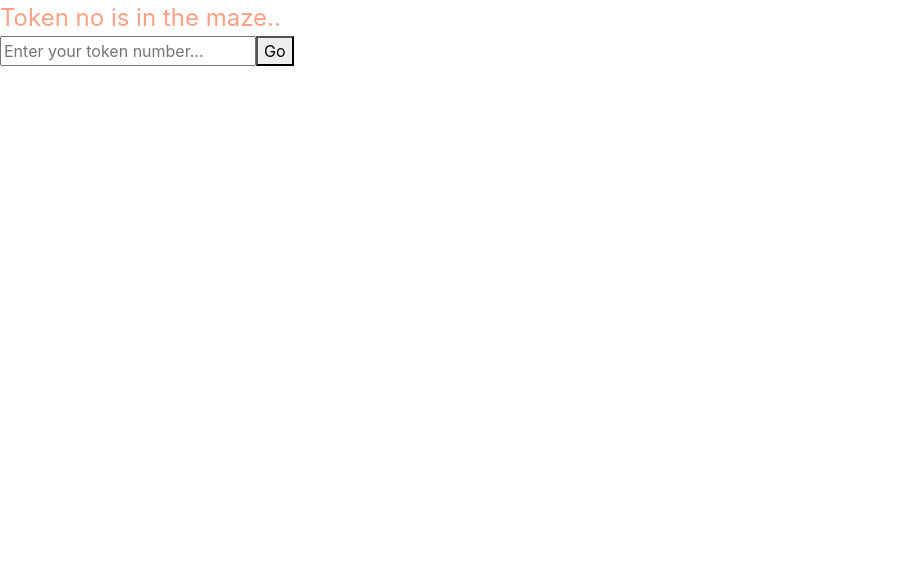
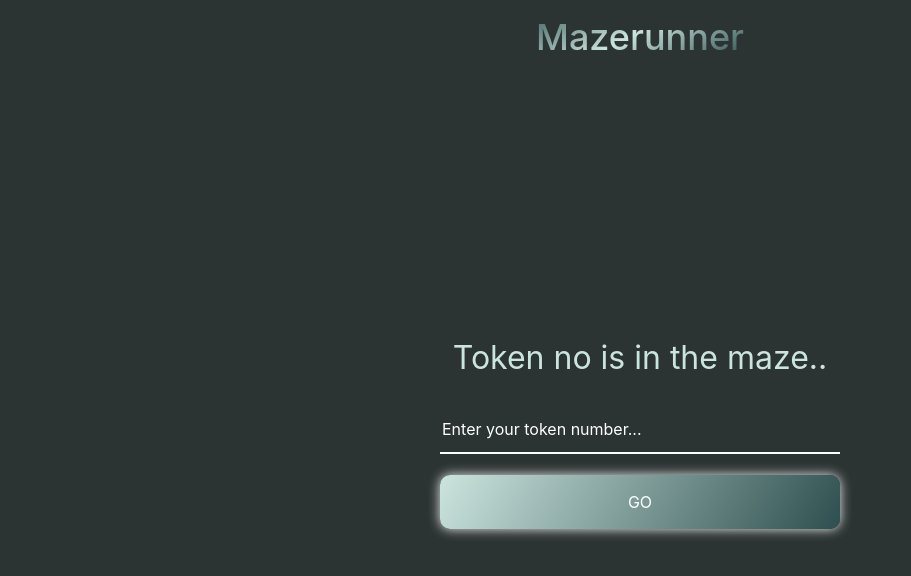
Before and after one commit to Anuragchandra221/Mazerunner, a React (Create React App) app: page / in a window 1280 px wide. Shown: the top 576 px of the page, without its empty margins (0-911 px from the left). Built offline with nearby package versions, Linux system fonts and the light colour scheme; no server answers; the database is empty.

Commit message:
Styles updated

```diff
--- a/src/App.css
+++ b/src/App.css
@@ -1,5 +1,6 @@
 .App {
   text-align: center;
+
 }
 html{
   padding: 0;
@@ -11,6 +12,7 @@ html{
 }
 body{
   height: 100vh;
+  background-color: #2C3333;
 }
 #root{
   height: 100%;
@@ -20,30 +22,69 @@ body{
     animation: App-logo-spin infinite 20s linear;
   }
 }
+.inputdiv{
+  display: flex;
+  flex-direction: column;
+  width: 85%;
+  justify-content: center;
+  align-items: center;
+}
+.input{
+  width: 100%;
+  height: 3em;
+  background-color: #2C3333;
+  border: none;
+  border-bottom: 2px solid #fff;
+  color: #fff;
+}
+.input::placeholder{
+  color: #fff;
+}
+.input:focus{
+  outline: none;
+}
 .button{
   margin: 5px;
-  padding: 15px;
+  padding: 10px;
+  width: 100%;
   text-align: center;
   text-transform: uppercase;
   transition: 0.5s;
-  width: 18em;
-  color: white;
  /* text-shadow: 0px 0px 10px rgba(0,0,0,0.2);*/
-  box-shadow: 0 0 20px #eee;
+  box-shadow: 0 0 12px #eee;
   border-radius: 10px;
-  background-image: linear-gradient(to right, #f6d365 0%, #fda085 51%, #f6d365 100%);
+  background-image: -moz-linear-gradient(120deg,#CBE4DE, #2E4F4F);
+  background-image: -webkit-linear-gradient(120deg,#CBE4DE, #2E4F4F);
+  background-image: linear-gradient(120deg,#CBE4DE, #2E4F4F);
   border: none;
   color: #fff;
 }
-h4{
-  color: #fda085;
-  position: absolute;
-  top: 4px;
-  right: 50%;
+.button:hover{
+  color: #282c34;
+  text-decoration: none;
+  transform: scale(1.05);
+}
+.admin{
+  flex-direction: column;
+}
+.home{
+  width: 100%;
+  flex-direction: column;
+}
+h2{
+  font-size: 34px;
+  background: -webkit-linear-gradient(120deg , #2E4F4F, #CBE4DE, #2E4F4F);
+  -webkit-background-clip: text;
+  -webkit-text-fill-color: transparent;
+}
+.token{
+  background: -webkit-linear-gradient(120deg , #2E4F4F, #CBE4DE, #2E4F4F);
+  -webkit-background-clip: text;
+  -webkit-text-fill-color: transparent;
 }
 .text{
-  font-size: x-large;
-  color: #fda085;
+  font-size: 28px;
+  color: #CBE4DE;
 }
 .App-header {
   background-color: #282c34;
@@ -68,3 +109,18 @@ h4{
     transform: rotate(360deg);
   }
 }
+@media screen and (min-width:500px) {
+  .inputdiv{
+    width: 25em;
+  }
+  .text{
+    font-size: 32px;
+  }
+  h2{
+    font-size: 36px;
+  }
+  .button{
+    padding: 15px;
+    width: 25em;
+  }
+}
--- a/src/Components/Admin.js
+++ b/src/Components/Admin.js
@@ -36,15 +36,11 @@ const submit = (e)=>{
 }
 
   return (
-    <div className='h-100' style={{position: 'relative'}}>
-      <h4 className='text-center pt-3'>Mazerunner</h4>
-      <div className='row h-100 d-flex align-items-center'>
-        <div className='col-md-3 d-flex justify-content-center'>
+    <div className='admin h-100 d-flex justify-content-start align-items-center' >
+      <h2 className='text-center pt-3'>Mazerunner</h2>
+      <div className='h-100 d-flex justify-content-center align-items-center' style={{flexDirection:'column'}}>
+          <p className='text pb-0 m-0 mb-3'>Token no <span className='token'>{token}</span> is in the maze..</p>
             <button className='button' onClick={submit}>ADd next</button>
-        </div>
-        <div className='pl-5 col-md-9 d-flex justify-content-start'>
-          <p className='text pb-0 m-0'>Token no {token} is in the maze..</p>
-        </div>
       </div>
 
 
--- a/src/Components/Contestant.js
+++ b/src/Components/Contestant.js
@@ -16,14 +16,22 @@ function Contestant() {
     return onValue(query, (snapshot) => {
       const data = snapshot.val();
       setToken(data.token)
+
+
+
+
       Notification.requestPermission().then((perm)=>{
         if(perm=="granted"){
             if (params.id-data.token<5){
+              const audio = new Audio('src/utils/Notification - Notification.mp3');
+              audio.play();
               const notification = new Notification("Mazerunner", {
                 body: 'hurry up',
 
               })
             }
+        }else{
+
         }
       })
     });
@@ -31,8 +39,11 @@ function Contestant() {
 
   },[])
   return (
-    <div>
-      <p className='text pb-0 m-0'>Token no {token} is in the maze..</p>
+    <div className='h-100 d-flex justify-content-start align-items-center' style={{flexDirection:'column'}}>
+      <h2 className='text-center pt-3'>Mazerunner</h2>
+    <div className='contestant h-100 d-flex justify-content-center align-items-center'>
+      <p className='text pb-0 m-0'>Token no <span className='token'>{token}</span> is in the maze..</p>
+    </div>
     </div>
   )
 }
--- a/src/Components/Home.js
+++ b/src/Components/Home.js
@@ -18,10 +18,17 @@ function Home() {
 
   },[])
   return (
-    <div>
-      <p className='text pb-0 m-0'>Token no {token} is in the maze..</p>
-      <input placeholder='Enter your token number...' type="text" onChange={(e)=>{setInput(e.target.value)}} />
-      <Link to={`${input}/`}><button>Go</button></Link>
+    <div className='home h-100 d-flex justify-content-start align-items-center' style={{flexDirection:'column'}}>
+      <h2 className='text-center pt-3'>Mazerunner</h2>
+      <div className='home  h-100 d-flex justify-content-center align-items-center' >
+          <p className='text pb-0 m-0 mb-4'>Token no <span className='token'>{token}</span> is in the maze..</p>
+          <div className='inputdiv'>
+
+          <input className='input mb-3' placeholder='Enter your token number...' type="text" onChange={(e)=>{setInput(e.target.value)}} />
+          <Link to={`${input}/`} className="button" >Go</Link>
+          </div>
+
+      </div>
     </div>
   )
 }
```
Also changed, not shown: 1 other file (tests, documents, lock files or other folders).
